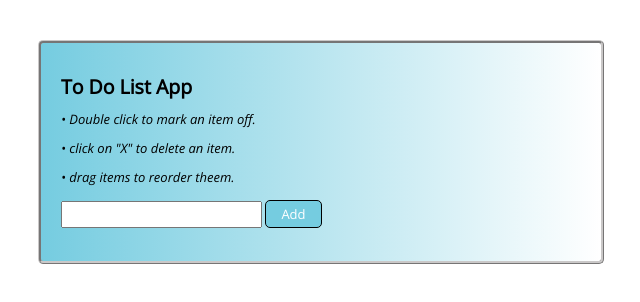
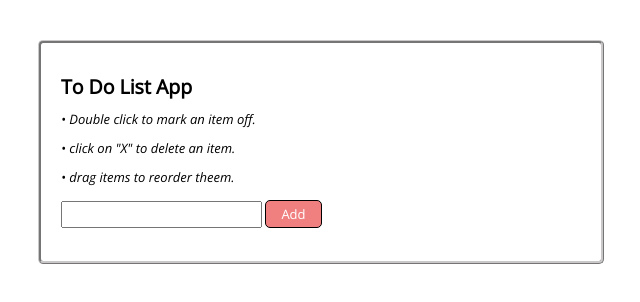
Before and after one commit to Borkkris/to-do-list, a plain HTML site: page index.html in a window 1280 px wide. Shown: the whole page, without its empty margins (319-959 px from the left). Drawn offline with nearby package versions, Linux system fonts and the light colour scheme.

Commit message:
Update style.css
did some minor changes in CSS

```diff
--- a/CSS/style.css
+++ b/CSS/style.css
@@ -11,7 +11,7 @@ padding: 20px;
 width: 40em;
 margin: 0 auto;
 margin-top: 40px;
-background: linear-gradient(90deg,#75cce0, white);
+background: white;
 border: 3px ridge rgb(202, 200, 200);
 border-radius: 5px;}
 
@@ -25,7 +25,7 @@ padding: 4px 15px 4px 5px;
 
 #button{
 display: inline-block;
-background-color:#75cce0;
+background-color:lightcoral;
 color:#ffffff;
 border-radius: 5px;
 border: 0.5px solid black;
@@ -38,14 +38,14 @@ padding: 5px 15px;
 cursor: pointer;
 opacity: .8;
 border: 0.5px solid lightgray;
-background-color: #87b7c1;
+background-color: rgb(211, 112, 112);
 }
 
 ol {padding-left: 20px;}
 
 ol li {padding: 5px;color:#000;}
 
-ol li:nth-child(even){background: linear-gradient(270deg,#75cce0, white)}
+ol li:nth-child(even){background: rgb(243, 188, 188)}
 
 .strike{
 	text-decoration: line-through;
```
